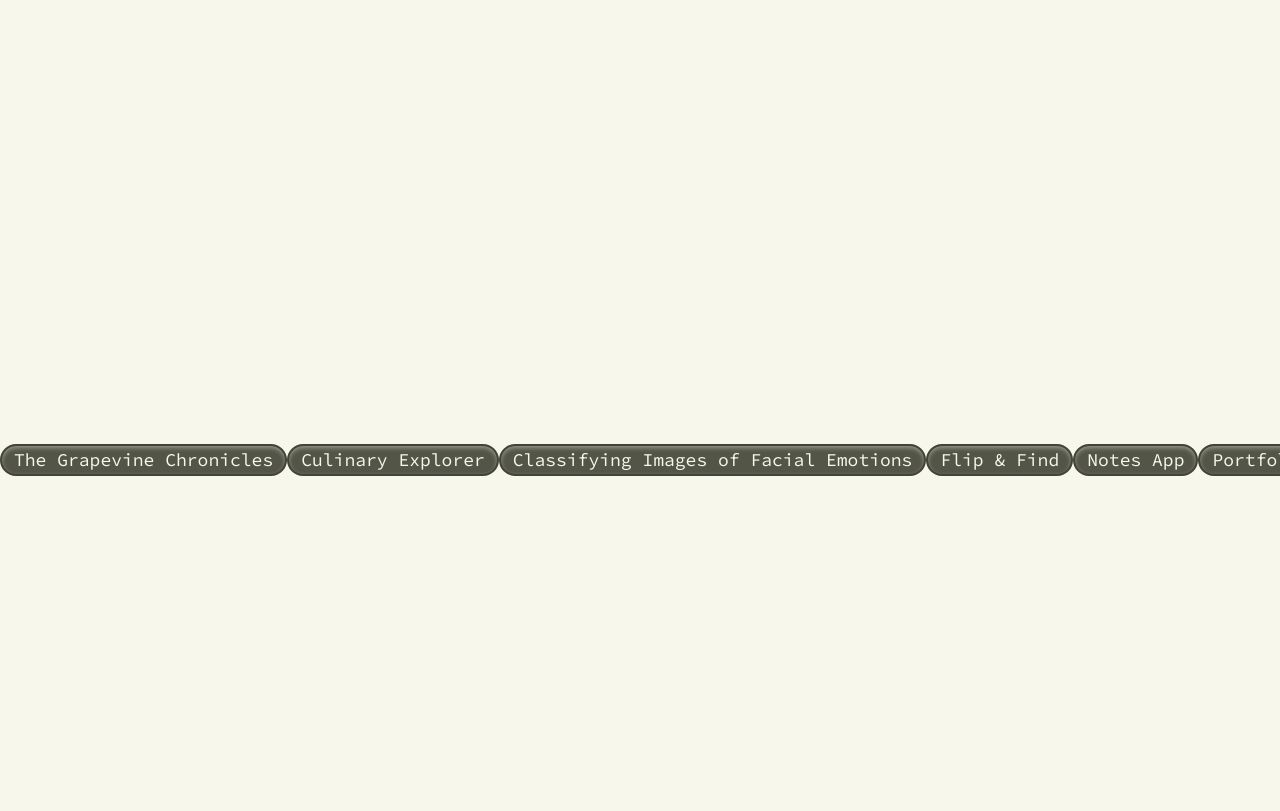
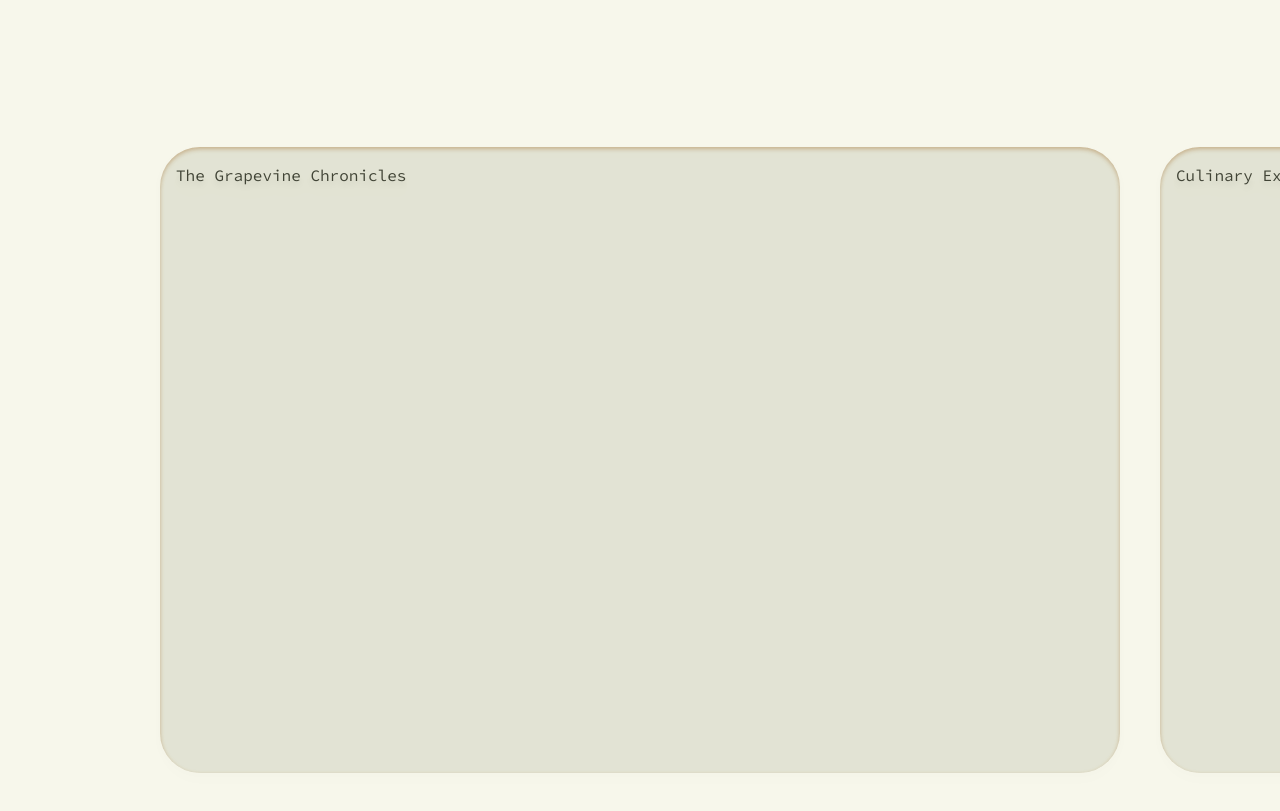
Before and after one commit to JennaCogswell/portfolio, a React (Create React App) app: page / in a window 1280 px wide. Shown: the part 2340-3151 px from the top of the page. Built offline with nearby package versions, Linux system fonts and the light colour scheme.

Commit message:
sizing project cards

```diff
--- a/src/components/projects/ProjectCard.jsx
+++ b/src/components/projects/ProjectCard.jsx
@@ -5,9 +5,12 @@ const ProjectCard = ({title, description, imagePath, techStack, githubLink, proj
 
 
   return (
-    <div className='h-fit w-fit border-2 shrink-0 md:text-lg border-primary rounded-full px-3 bg-primary/[0.9] shadow-inner shadow-background/40 text-background font-code hover:border-[#BF761C]'>
-      {title}
+    <div className='min-h-fit min-w-fit h-[500px] md:h-full w-[335px] md:w-[600px] lg:w-[800px] xl:w-[1000px] shrink-0 p-5 snap-center'>
+      <div className='w-full h-full rounded-[40px] p-4 bg-secondary/10 shadow-inner drop-shadow-lg shadow-accent/40 text-primary font-code'>
+        {title}
+      </div>
     </div>
+
   )
 }
 
--- a/src/components/projects/Projects.jsx
+++ b/src/components/projects/Projects.jsx
@@ -59,7 +59,7 @@ const Projects = () => {
 
   return (
     <div id='projects' className='flex md:h-[900px] h-fit md:max-h-screen'>
-      <div class='w-full m-auto flex flex-row overflow-x-scroll scrollbar-hide'>
+      <div class='w-full h-5/6 m-auto flex flex-row overflow-x-scroll overflow-visible snap-x snap-mandatory md:px-48'>
         {projects.map((project) => <ProjectCard title={project.title} description={project.description} imagePath={project.imagePath} techStack={project.techStack} githubLink={project.githubLink} projectLink={project.projectLink}/>)}
       </div>
 
```
